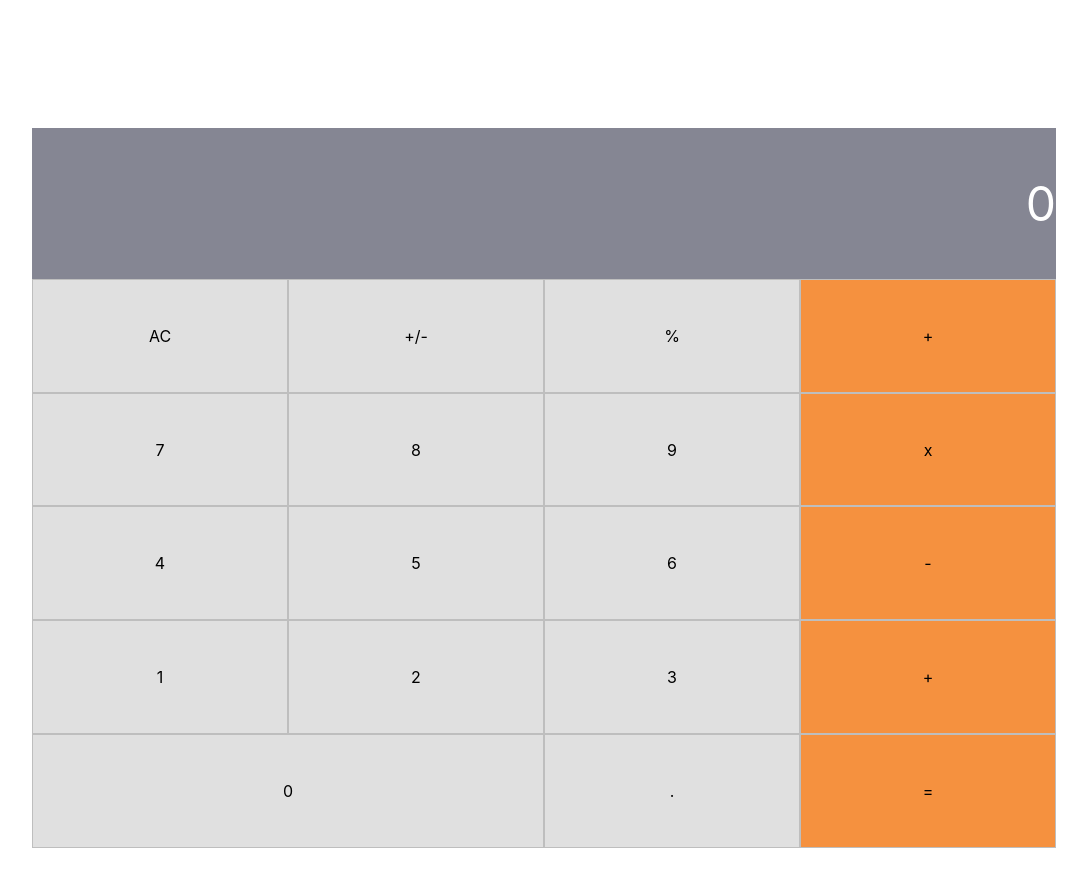
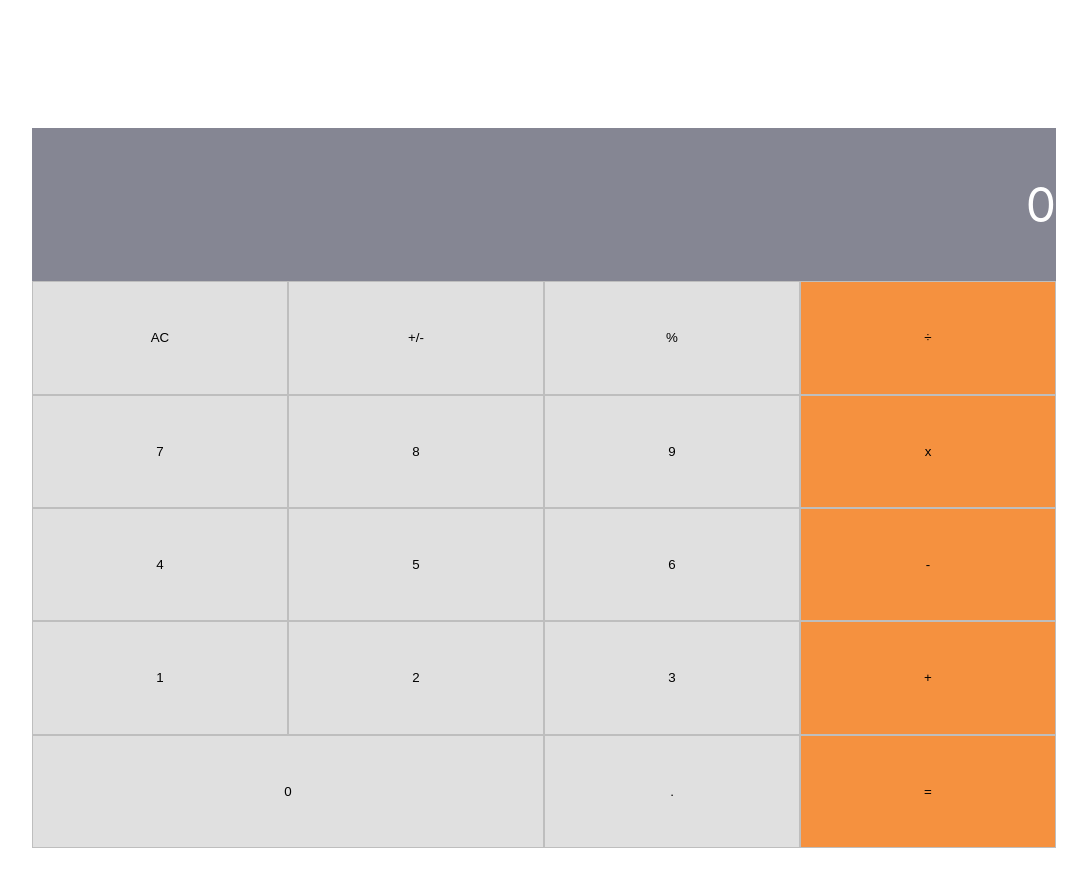
Before and after one commit to Berkay-akbas/math-magicians-with-react, a React (Create React App) app: page / in a window 1280 px wide. Shown: the top 886 px of the page, without its empty margins (96-1183 px from the left). Built offline with nearby package versions, Linux system fonts and the light colour scheme.

Commit message:
Add calculator functionality

```diff
--- a/package.json
+++ b/package.json
@@ -6,6 +6,8 @@
     "@testing-library/jest-dom": "^5.16.4",
     "@testing-library/react": "^13.3.0",
     "@testing-library/user-event": "^13.5.0",
+    "big-js": "^3.1.3",
+    "big.js": "^6.2.1",
     "react": "^18.2.0",
     "react-dom": "^18.2.0",
     "react-scripts": "^5.0.1",
@@ -40,6 +42,8 @@
     "@babel/eslint-parser": "^7.18.9",
     "@babel/plugin-syntax-jsx": "^7.18.6",
     "@babel/preset-react": "^7.18.6",
+    "big-js": "^3.1.3",
+    "big.js": "^6.2.1",
     "eslint": "^7.32.0",
     "eslint-config-airbnb": "^18.2.1",
     "eslint-plugin-import": "^2.26.0",
--- a/src/App.css
+++ b/src/App.css
@@ -43,3 +43,7 @@
   background-color: rgb(224, 224, 224);
   border: 1px solid rgb(190, 190, 190);
 }
+
+button:active {
+  background-color: rgb(87, 66, 66);
+}
--- a/src/components/Calculator.js
+++ b/src/components/Calculator.js
@@ -1,34 +1,48 @@
 import React, { Component } from 'react';
+import calculate from '../logic/calculate';
 
 export default class Calculator extends Component {
   constructor(props) {
     super(props);
-    this.name = 'eslint';
+    this.state = {
+      total: 0,
+      next: null,
+      operation: null,
+    };
   }
 
-  render() {
+   clickHandle = (e) => {
+     this.setState((state) => (calculate(state, e.target.name)));
+   };
+
+  render = () => {
+    const { total, next, operation } = this.state;
     return (
       <div className="wrapper">
-        <div className="display">0</div>
-        <div className="ac">AC</div>
-        <div className="plus-minus">+/-</div>
-        <div className="percent">%</div>
-        <div className="plus">+</div>
-        <div className="numbers">7</div>
-        <div className="numbers">8</div>
-        <div className="numbers">9</div>
-        <div className="cross">x</div>
-        <div className="numbers">4</div>
-        <div className="numbers">5</div>
-        <div className="numbers">6</div>
-        <div className="minus">-</div>
-        <div className="numbers">1</div>
-        <div className="numbers">2</div>
-        <div className="numbers">3</div>
-        <div className="plus">+</div>
-        <div className="zero">0</div>
-        <div className="period">.</div>
-        <div className="equal">=</div>
+        <div className="display">
+          {total}
+          {operation}
+          {next}
+        </div>
+        <button type="button" className="ac" onClick={this.clickHandle} name="AC">AC</button>
+        <button type="button" className="plus-minus" onClick={this.clickHandle} name="+/-">+/-</button>
+        <button type="button" className="percent" onClick={this.clickHandle} name="%">%</button>
+        <button type="button" className="plus" onClick={this.clickHandle} name="÷">÷</button>
+        <button type="button" className="numbers" onClick={this.clickHandle} name="7">7</button>
+        <button type="button" className="numbers" onClick={this.clickHandle} name="8">8</button>
+        <button type="button" className="numbers" onClick={this.clickHandle} name="9">9</button>
+        <button type="button" className="cross" onClick={this.clickHandle} name="x">x</button>
+        <button type="button" className="numbers" onClick={this.clickHandle} name="4">4</button>
+        <button type="button" className="numbers" onClick={this.clickHandle} name="5">5</button>
+        <button type="button" className="numbers" onClick={this.clickHandle} name="6">6</button>
+        <button type="button" className="minus" onClick={this.clickHandle} name="-">-</button>
+        <button type="button" className="numbers" onClick={this.clickHandle} name="1">1</button>
+        <button type="button" className="numbers" onClick={this.clickHandle} name="2">2</button>
+        <button type="button" className="numbers" onClick={this.clickHandle} name="3">3</button>
+        <button type="button" className="plus" onClick={this.clickHandle} name="+">+</button>
+        <button type="button" className="zero" onClick={this.clickHandle} name="0">0</button>
+        <button type="button" className="period" onClick={this.clickHandle} name=".">.</button>
+        <button type="button" className="equal" onClick={this.clickHandle} name="=">=</button>
       </div>
     );
   }
--- /dev/null
+++ b/src/logic/calculate.js
@@ -0,0 +1,133 @@
+import operate from './operate';
+
+function isNumber(item) {
+  return !!item.match(/[0-9]+/);
+}
+
+/**
+ * Given a button name and a calculator data object, return an updated
+ * calculator data object.
+ *
+ * Calculator data object contains:
+ *   total:s      the running total
+ *   next:String       the next number to be operated on with the total
+ *   operation:String  +, -, etc.
+ */
+export default function calculate(obj, buttonName) {
+  if (buttonName === 'AC') {
+    return {
+      total: 0,
+      next: null,
+      operation: null,
+    };
+  }
+
+  if (isNumber(buttonName)) {
+    if (buttonName === '0' && obj.next === '0') {
+      return {};
+    }
+    // If there is an operation, update next
+    if (obj.operation) {
+      if (obj.next && obj.next !== '0') {
+        return { ...obj, next: obj.next + buttonName };
+      }
+      return { ...obj, next: buttonName };
+    }
+    // If there is no operation, update next and clear the value
+    if (obj.next && obj.next !== '0') {
+      return {
+        next: obj.next + buttonName,
+        total: null,
+      };
+    }
+    return {
+      next: buttonName,
+      total: null,
+    };
+  }
+
+  if (buttonName === '.') {
+    if (obj.next) {
+      if (obj.next.includes('.')) {
+        return { ...obj };
+      }
+      return { ...obj, next: `${obj.next}.` };
+    }
+    if (obj.operation) {
+      return { ...obj, next: '0.' };
+    }
+    if (obj.total) {
+      if (obj.total.includes('.')) {
+        return {};
+      }
+      return { ...obj, next: `${obj.total}.` };
+    }
+    return { ...obj, next: '0.' };
+  }
+
+  if (buttonName === '=') {
+    if (obj.next && obj.operation) {
+      return {
+        total: operate(obj.total, obj.next, obj.operation),
+        next: null,
+        operation: null,
+      };
+    }
+    // '=' with no operation, nothing to do
+    return {};
+  }
+
+  if (buttonName === '+/-') {
+    if (obj.next) {
+      return { ...obj, next: (-1 * parseFloat(obj.next)).toString() };
+    }
+    if (obj.total) {
+      return { ...obj, total: (-1 * parseFloat(obj.total)).toString() };
+    }
+    return {};
+  }
+
+  // Button must be an operation
+
+  // When the user presses an operation button without having entered
+  // a number first, do nothing.
+  // if (!obj.next && !obj.total) {
+  //   return {};
+  // }
+
+  // User pressed an operation after pressing '='
+  if (!obj.next && obj.total && !obj.operation) {
+    return { ...obj, operation: buttonName };
+  }
+
+  // User pressed an operation button and there is an existing operation
+  if (obj.operation) {
+    if (obj.total && !obj.next) {
+      return { ...obj, operation: buttonName };
+    }
+
+    if (!obj.total) {
+      return { total: 0, operation: buttonName };
+    }
+
+    return {
+      total: operate(obj.total, obj.next, obj.operation),
+      next: null,
+      operation: buttonName,
+    };
+  }
+
+  // no operation yet, but the user typed one
+
+  // The user hasn't typed a number yet, just save the operation
+  if (!obj.next) {
+    return { operation: buttonName };
+  }
+
+  // save the operation and shift 'next' into 'total'
+  return {
+    total: obj.next,
+    next: null,
+    operation: buttonName,
+  };
+}
--- /dev/null
+++ b/src/logic/operate.js
@@ -0,0 +1,30 @@
+import Big from 'big.js';
+
+export default function operate(numberOne, numberTwo, operation) {
+  const one = Big(numberOne);
+  const two = Big(numberTwo);
+  if (operation === '+') {
+    return one.plus(two).toString();
+  }
+  if (operation === '-') {
+    return one.minus(two).toString();
+  }
+  if (operation === 'x') {
+    return one.times(two).toString();
+  }
+  if (operation === '÷') {
+    try {
+      return one.div(two).toString();
+    } catch (err) {
+      return "Can't divide by 0.";
+    }
+  }
+  if (operation === '%') {
+    try {
+      return one.mod(two).toString();
+    } catch (err) {
+      return "Can't find modulo as can't divide by 0.";
+    }
+  }
+  throw Error(`Unknown operation '${operation}'`);
+}
```
Also changed, not shown: .eslintrc.json, src/logo.svg (deleted), 12 other files (tests, documents, lock files or other folders).
